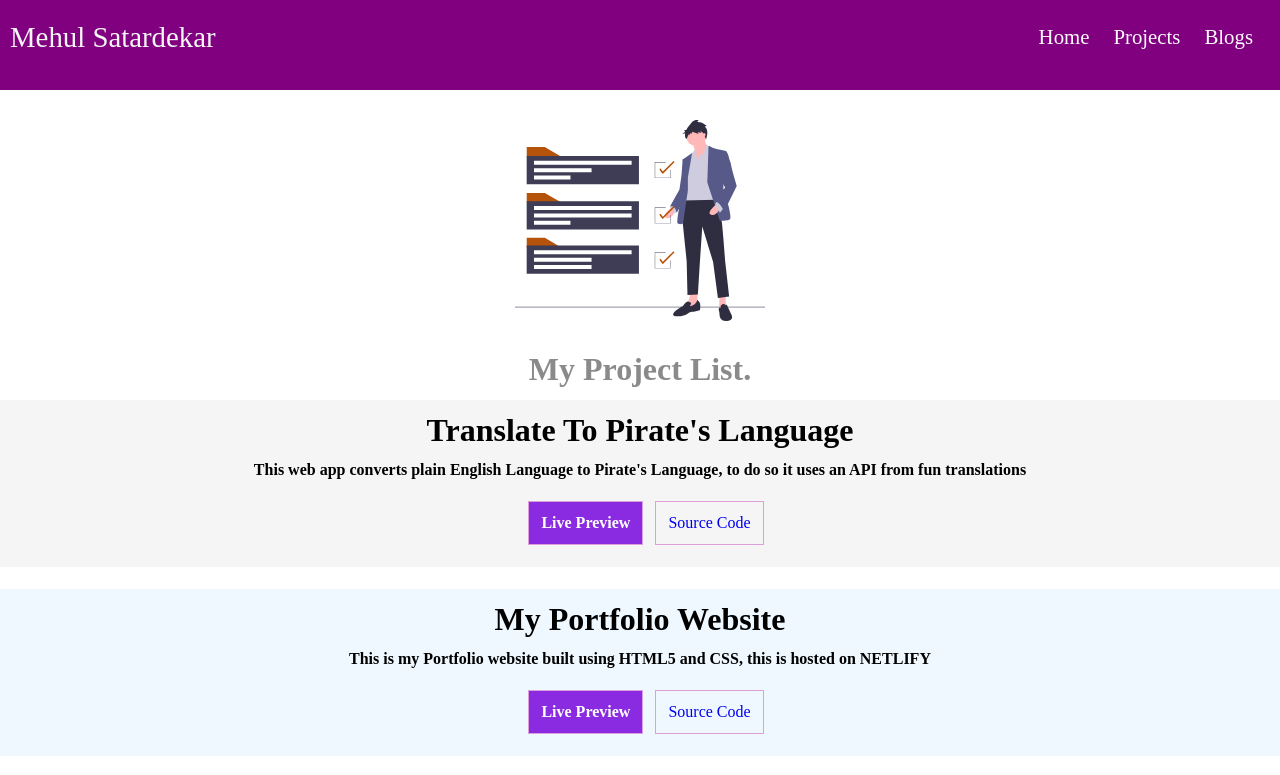
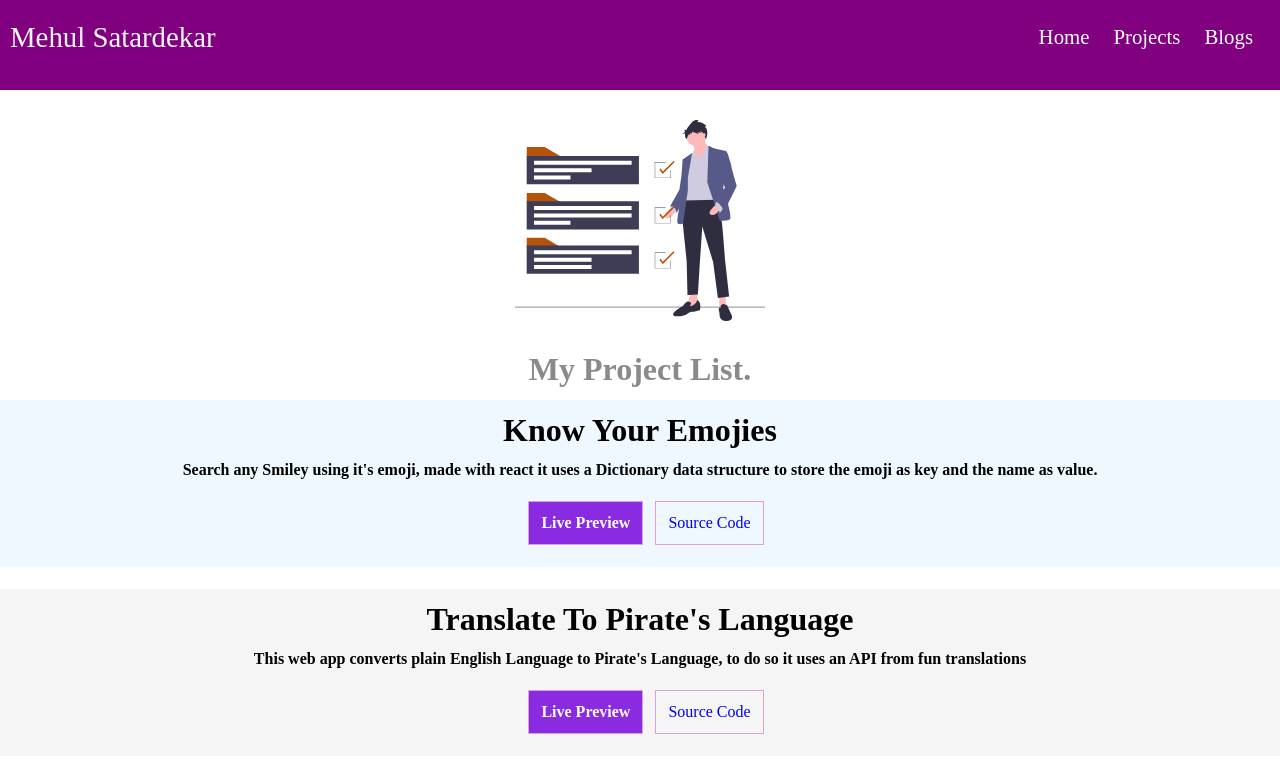
Before and after one commit to mehulsatardekar/Portfolio, a plain HTML site: page src/html/projects.html in a window 1280 px wide. Shown: the top 775 px of the page. Drawn offline with Linux system fonts and the light colour scheme.

Commit message:
know your emojies project added

```diff
--- a/src/html/projects.html
+++ b/src/html/projects.html
@@ -35,6 +35,14 @@
         <img src="../../src/imgs/project.svg" alt="" srcset="">
         <strong>My Project List.</strong>
      </header>
+     <section>
+        <div class="project-name">Know Your Emojies</div>
+        <div class="description">Search any Smiley using it's emoji, made with react it uses a Dictionary data structure to store the emoji as key and the name as value.</div>
+        <div class="btn">
+            <a href="https://0t3zg.csb.app/" target="_blank" class="live">Live Preview</a>
+            <a href="https://github.com/mehulsatardekar/Know-your-emoji" target="_blank" class="source">Source Code</a>
+        </div>
+    </section>
      <section class="col-white">
         <div class="project-name">Translate To Pirate's Language</div>
         <div class="description">This web app converts plain English Language to Pirate's Language, to do so it uses an API from fun translations        </div>
```
